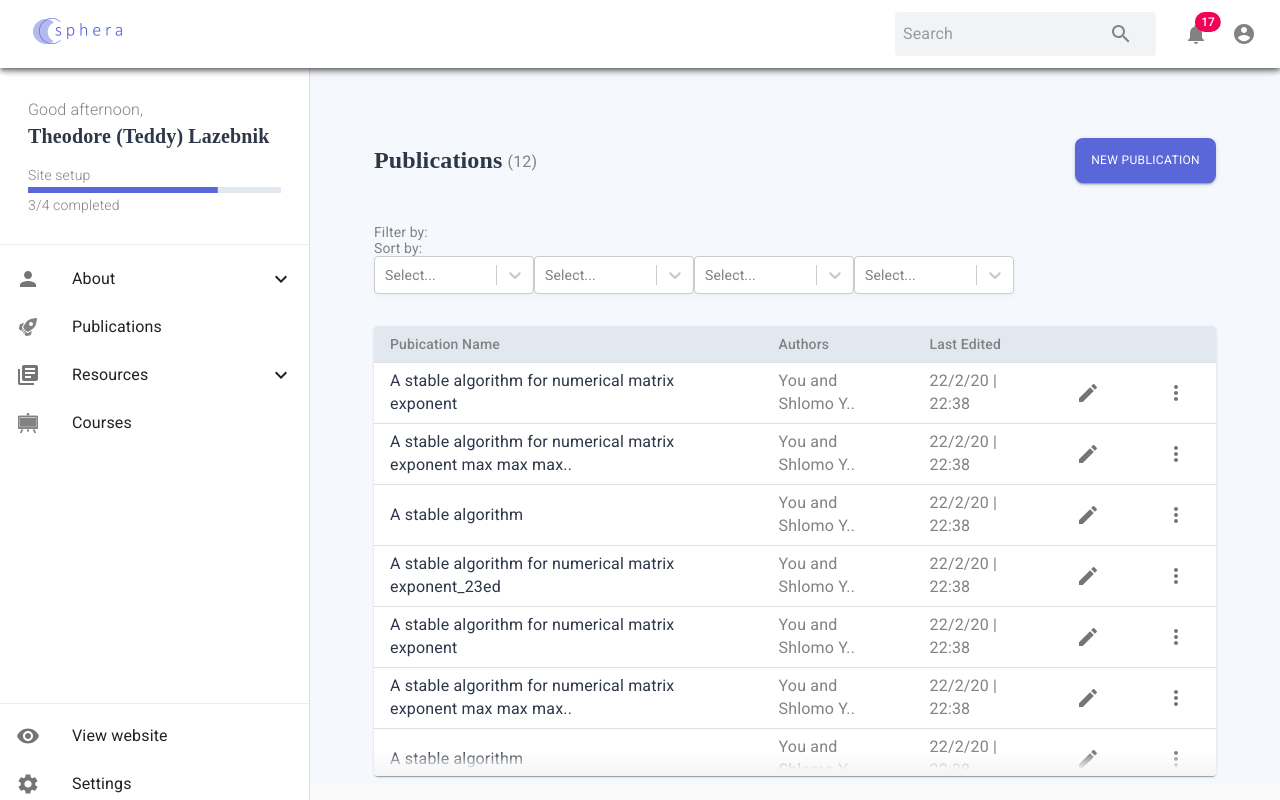
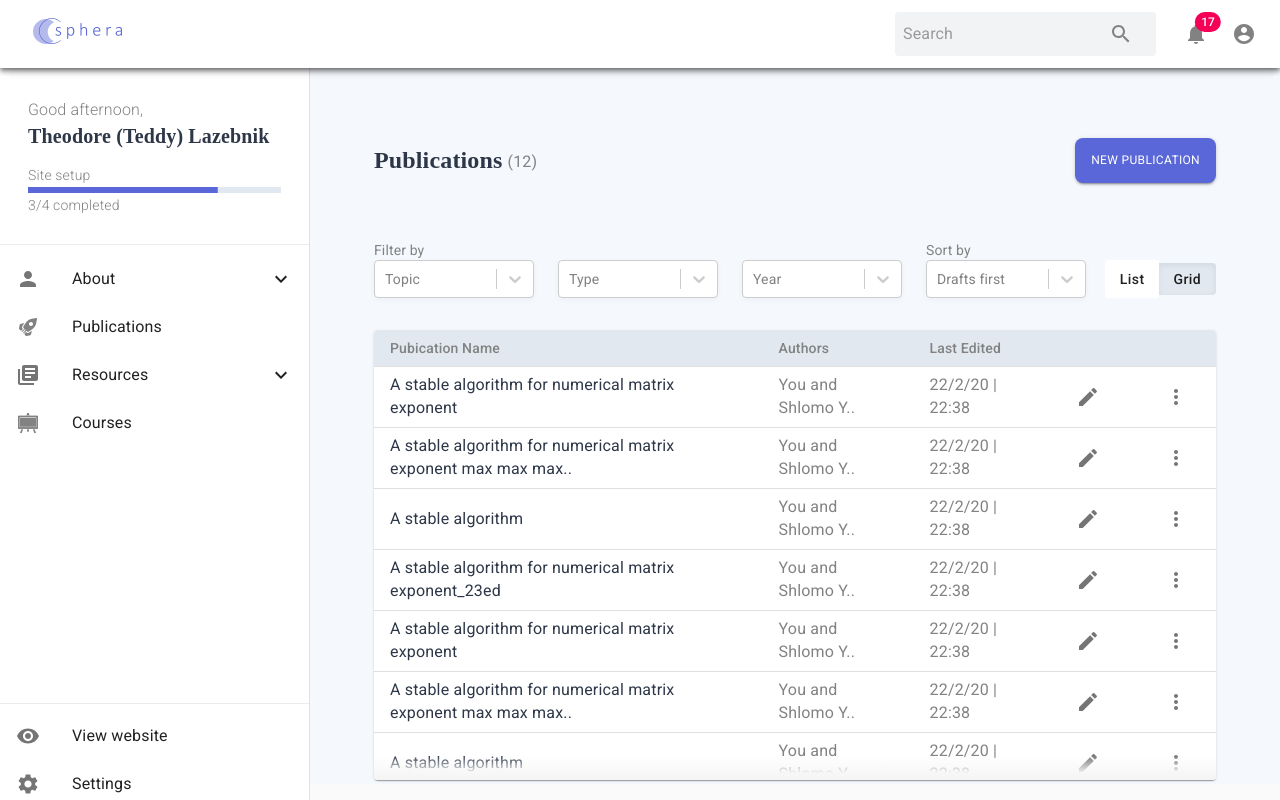
Before and after one commit to lecture-developer/lecture_website_app_generator_frontend, a React (Create React App) app in the folder sphera/: page / in a window 1280 px wide. Built offline with nearby package versions, Linux system fonts and the light colour scheme.

Commit message:
filters, missing values and onChanged logic

```diff
--- a/sphera/src/components/Publications/Filters.jsx
+++ b/sphera/src/components/Publications/Filters.jsx
@@ -4,20 +4,25 @@ import DropDownFilter from "../SharedObjects/DropDownFilter";
 import FormControl from "@material-ui/core/FormControl";
 import FormLabel from "@material-ui/core/FormLabel";
 import FormGroup from '@material-ui/core/FormGroup';
+import Grid from "@material-ui/core/Grid";
+import ViewMode from "./ViewMode";
+import {Divider} from "@material-ui/core";
 
 
 const useStyles = makeStyles(theme => ({
     root: {
         flexGrow: 1,
-        marginTop: '2rem'
+        marginTop: '3rem',
+        marginBottom: '2rem'
     },
     formControl: {
         display: "flex",
+        direction: "row",
         justifyContent: "space-between",
         alignItems: "flex-start",
     },
     label: {
-        fontFamily: "Roboto",
+        fontWeight: "normal",
         fontSize: "14px",
         lineHeight: "16px",
         color: "#828282",
@@ -35,16 +40,44 @@ function Filters(props){
     const classes = useStyles();
     return (
     <div className = {classes.root}>
-        <FormControl className={classes.formControl}>
-            <FormLabel className={classes.label}>Filter by:</FormLabel>
-            <FormLabel className={classes.label}>Sort by:</FormLabel>
-            <FormGroup className={classes.formGroup} row={true}>
-                <DropDownFilter options ={ typeFilterExample}/>
-                <DropDownFilter options ={ typeFilterExample}/>
-                <DropDownFilter options ={ typeFilterExample}/>
-                <DropDownFilter options ={ typeFilterExample}/>
-            </FormGroup>
-        </FormControl>
+        <Grid
+            container
+            justify="space-between"
+            direction="row"
+            alignItems="flex-end">
+            <Grid item>
+            <Grid
+                container
+                alignItems="flex-end"
+                spacing={3}>
+                <Grid item>
+                <FormLabel className={classes.label}>Filter by</FormLabel>
+                    <DropDownFilter
+                        options ={ typeFilterExample}
+                        placeholder={"Topic"}/>
+                </Grid>
+                <Grid item>
+                    <DropDownFilter
+                        options ={ typeFilterExample}
+                        placeholder={"Type"}/>
+                </Grid>
+                <Grid item>
+                    <DropDownFilter
+                        options ={ typeFilterExample}
+                        placeholder={"Year"}/>
+                </Grid>
+                <Grid item>
+                <FormLabel className={classes.label}>Sort by</FormLabel>
+                    <DropDownFilter
+                        options ={ typeFilterExample}
+                        placeholder={"Drafts first"}/>
+                </Grid>
+            </Grid>
+            </Grid>
+            <Grid item align-items-flex-end>
+                <ViewMode />
+            </Grid>
+        </Grid>
     </div>
     );
 }
--- /dev/null
+++ b/sphera/src/components/Publications/ViewMode.jsx
@@ -0,0 +1,57 @@
+import React, {useState} from "react";
+import ButtonGroup from '@material-ui/core/ButtonGroup';
+import Button from '@material-ui/core/Button';
+import {makeStyles} from "@material-ui/core";
+
+const useStyles = makeStyles({
+    label: {
+        textTransform:"capitalize",
+    },
+    active: {
+        background: "#ffffff",
+        border: "none",
+        boxShadow: "box-shadow: 2px 0px 8px rgba(26, 32, 44, 0.08)",
+        zIndex: "4",
+    },
+    inactive: {
+        height: "32px",
+        border: "none",
+        margin: "3px 0",
+        background:"#E2E8F0",
+        boxShadow: "inset 0px 2px 6px rgba(26, 32, 44, 0.08)"
+    }
+});
+
+
+function ViewMode(props){
+    const[activeList,setActiveList] = useState(true);
+    const classes = useStyles();
+
+    function handleClickList(){
+        setActiveList(true);
+    }
+    function handleClickGrid(){
+        setActiveList(false);
+    }
+
+    return (
+      <ButtonGroup
+        variant="outlined">
+          <Button
+              classes={{
+              label: classes.label,
+              root: activeList ? classes.active : classes.inactive
+          }}
+          onClick={handleClickList}>list</Button>
+          <Button
+              classes={{
+              label: classes.label,
+              root: activeList ? classes.inactive : classes.active
+          }}
+          onClick={handleClickGrid}>Grid</Button>
+      </ButtonGroup>
+    );
+
+}
+
+export default ViewMode;
--- a/sphera/src/components/SharedObjects/DropDownFilter.jsx
+++ b/sphera/src/components/SharedObjects/DropDownFilter.jsx
@@ -1,5 +1,5 @@
 import React, {useState} from "react";
-import Select from 'react-select';
+import Select, { components } from 'react-select';
 import {makeStyles} from "@material-ui/styles";
 
 const useStyles = makeStyles(theme => ({
@@ -36,8 +36,9 @@ function DropDownFilter(props){
         <div className={classes.container}>
         <Select
             styles={selectStyles}
-            isClearable={true}
+            isClearable={false}
             value={filter}
+            placeholder={props.placeholder}
             onChange={handleChange}
             options = {props.options} />
             {console.log(filter)}
```
Also changed, not shown: 1 other file (tests, documents, lock files or other folders).
